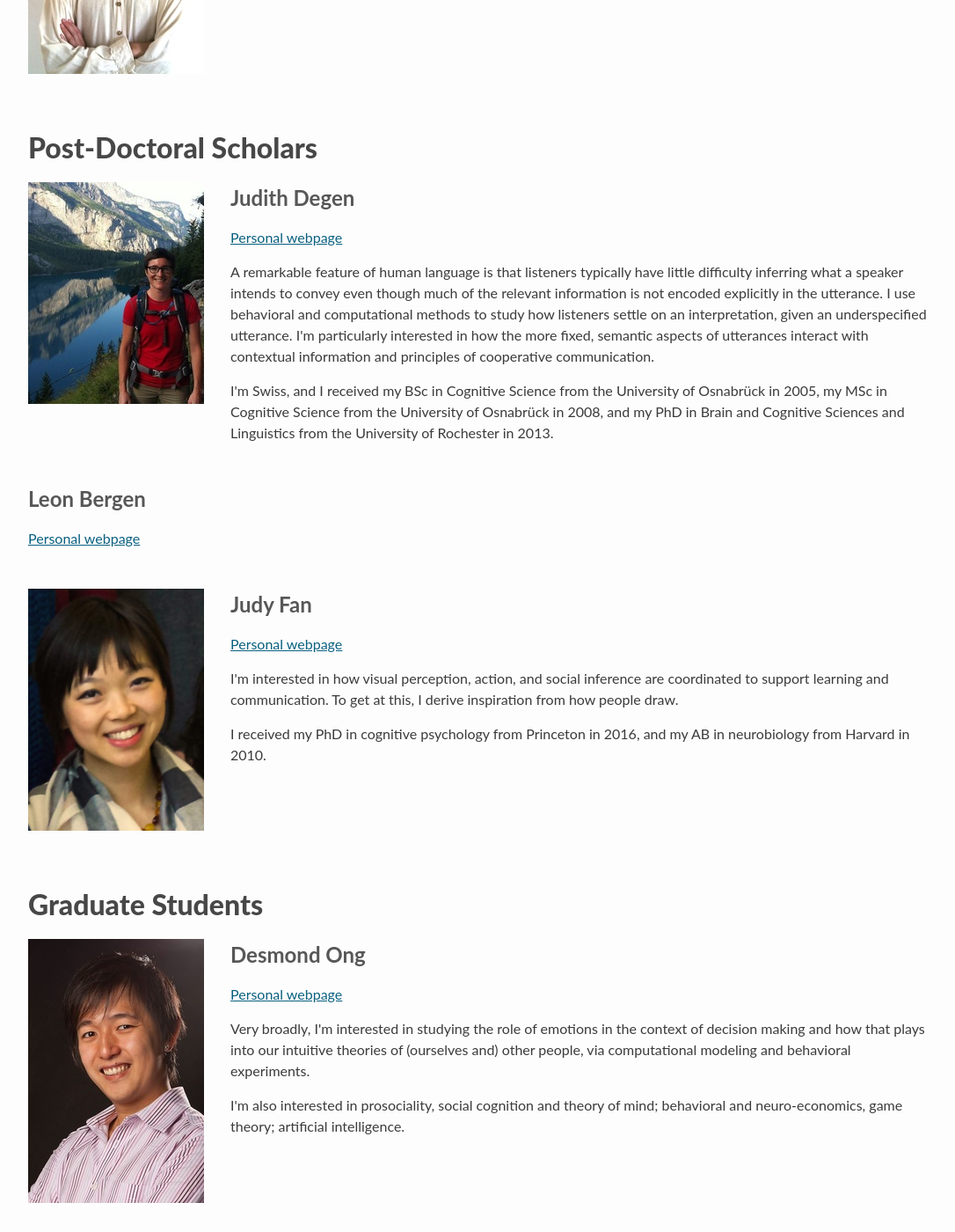
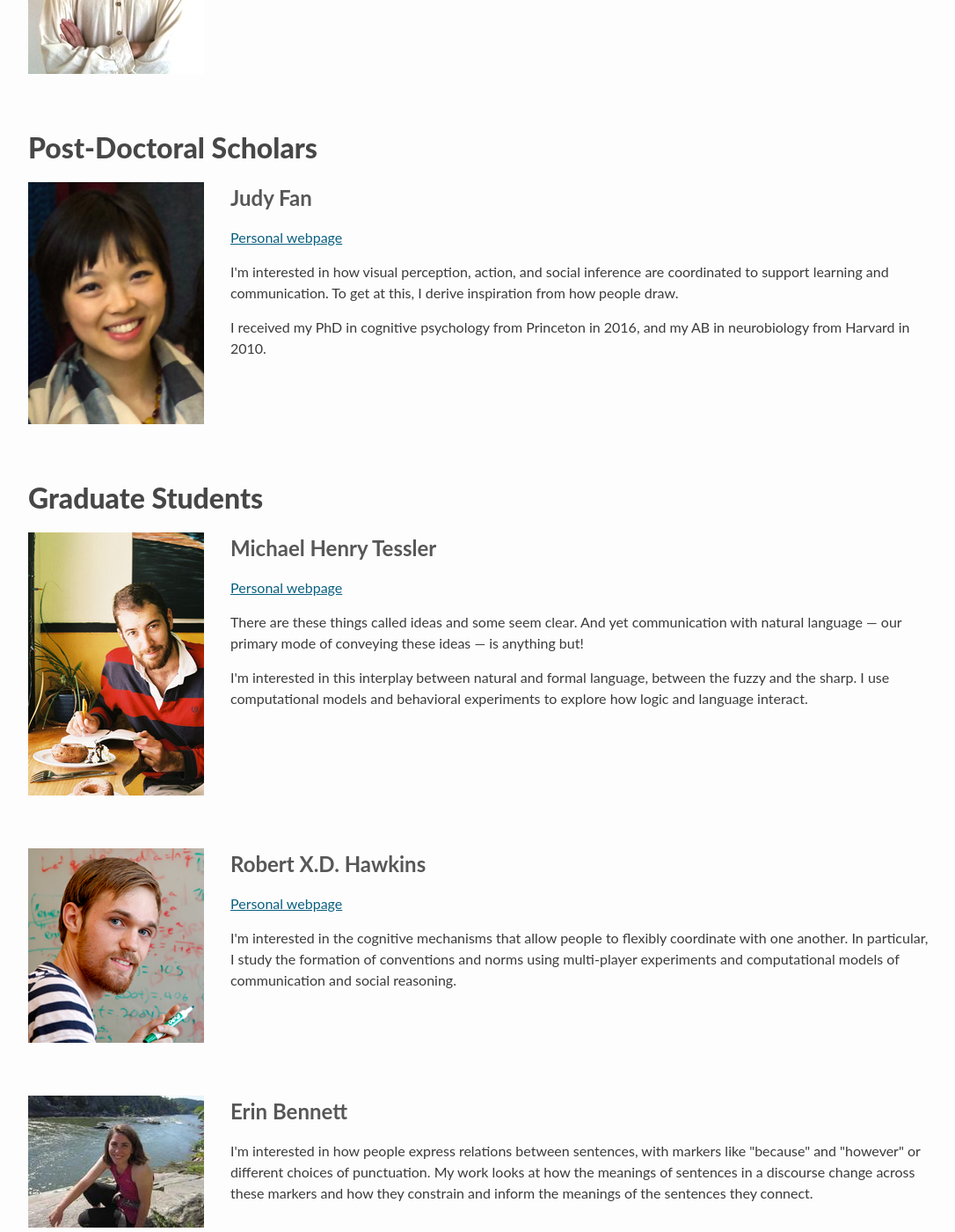
Before and after one commit to stanford-cocolab/cocolab.stanford.edu, a Jekyll site: the page built from 01-people.html, in a window 1280 px wide and 1400 px high, scrolled down 707 px. Shown: the whole window at 88% size, without its empty margins (94-1180 px from the left). Built offline with Jekyll 4.4.1, drawn with Linux system fonts in a browser that asks for light colours; Markdown is read by kramdown in place of the engine named in the settings; a script that is not in the unit is left out; some of the changed text lies outside the part shown.

Commit message:
Update people page

```diff
--- a/_data/cocolab.yml
+++ b/_data/cocolab.yml
@@ -5,27 +5,6 @@
       webpage: ndg.html
 - role: Post-Doctoral Scholars
   people:
-    - name: Judith Degen
-      img: judith.jpg
-      webpage: //www.stanford.edu/people/jdegen
-      bio:
-        - >
-          A remarkable feature of human language is that listeners typically
-          have little difficulty inferring what a speaker intends to convey
-          even though much of the relevant information is not encoded
-          explicitly in the utterance. I use behavioral and computational
-          methods to study how listeners settle on an interpretation, given
-          an underspecified utterance. I'm particularly interested in how the
-          more fixed, semantic aspects of utterances interact with contextual
-          information and principles of cooperative communication.
-        - >
-          I'm Swiss, and I received my BSc in Cognitive Science from the
-          University of Osnabr&uuml;ck in 2005, my MSc in Cognitive Science from
-          the University of Osnabr&uuml;ck in 2008, and my PhD in Brain and
-          Cognitive Sciences and Linguistics from the University of Rochester
-          in 2013.
-    - name: Leon Bergen
-      webpage: //web.stanford.edu/~lbergen/
     - name: Judy Fan
       img: judy.jpg
       webpage: //www.judithfan.net/
@@ -39,19 +18,6 @@
 
 - role: Graduate Students
   people:
-    - name: Desmond Ong
-      img: desmond.jpg
-      webpage: //web.stanford.edu/~dco
-      bio:
-        - >
-          Very broadly, I'm interested in studying the role of emotions in
-          the context of decision making and how that plays into our intuitive
-          theories of (ourselves and) other people, via computational modeling
-          and behavioral experiments.
-        - >
-          I'm also interested in prosociality, social cognition and theory of
-          mind; behavioral and neuro-economics, game theory; artificial
-          intelligence.
     - name: Michael Henry Tessler
       img: henry.jpg
       webpage: //web.stanford.edu/~mtessler
@@ -91,9 +57,24 @@
           vision. I develop probabilistic and neural network models with the
           joint objective of explaining human behavioral data and building AI
           with more human-like representations and capacities.
+    - name: Ben Peloquin
+      img:
+      bio:
 
 - role: Alumni
   people:
+    - name: Desmond Ong
+      was: a graduate student in Psychology
+      now: Research Scientist at Institute of High Performance Computing, Singapore
+      webpage: //web.stanford.edu/~dco
+    - name: Judith Degen
+      was: a post-doc
+      now: Assistant Professor of Linguistics at Stanford
+      webpage: //www.stanford.edu/people/jdegen
+    - name: Leon Bergen
+      was: a post-doc
+      now: Assistant Professor of Linguistics at UCSD
+      webpage: //web.stanford.edu/~lbergen/
     - name: Greg Scontras
       was: a post-doc
       now: Assistant Professor of Linguistics at UC Irvine
@@ -113,6 +94,7 @@
       webpage: //www.djthorne.org/
     - name: Daniel Ly
       was: a post-doc
+      now: Algorithm Engineer at Lumo Bodytech
     - name: Siddharth Narayanaswamy
       was: a post-doc
       now: a post-doc at Oxford
```
